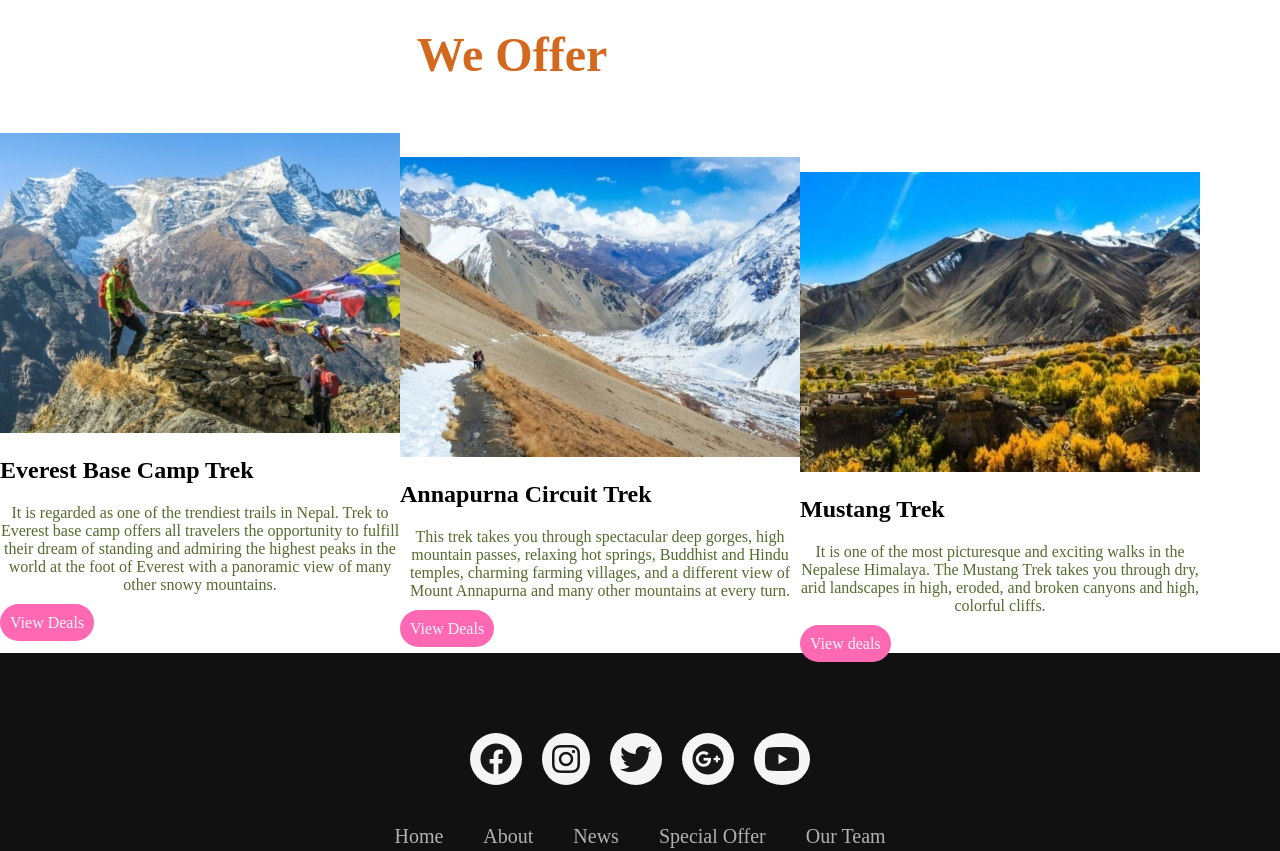
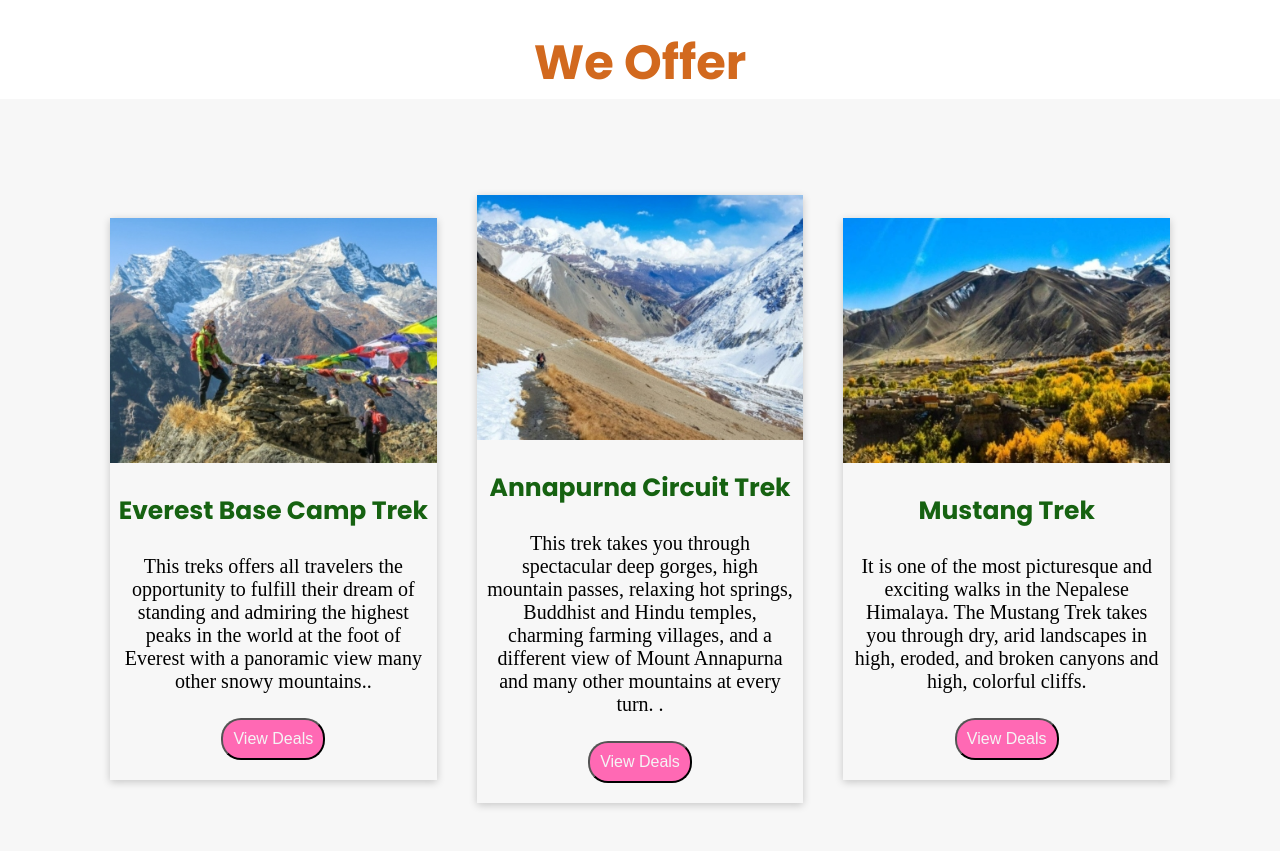
Before and after one commit to Santos-uprety/Mountain-Explorers, a plain HTML site: page index.html in a window 1280 px wide. Shown: the part 1100-1951 px from the top of the page. Drawn offline with Linux system fonts and the light colour scheme.

Commit message:
Add some changes to the container class

```diff
--- a/assets/css/style.css
+++ b/assets/css/style.css
@@ -2,8 +2,8 @@
 
 
 * {
-    padding: 0;
-    margin: 0;
+    padding: 0px;
+    margin: 0px;
     box-sizing: border-box;
 }
 
@@ -114,6 +114,7 @@ header {
     width: 80%;
     padding: 30px 30px 30px;
 
+
 }
 
 .about h1{
@@ -123,6 +124,8 @@ header {
    color: brown;
     text-align: center;
 
+
+
 }
 .about p{
     font-family: 'Roboto';
@@ -131,50 +134,67 @@ header {
     margin left: 50px;
 
 
+}
+/* offer section*/
+
+.topic{
+    text-align: center;
+    font-size: 1.5em;
+    color: chocolate;
+    font-family: 'Poppins';
+}
+.container{
+    width: 100%;
+    min-height: 100vh;
+    background-color: #f7f7f7;
+    display: flex;
+    justify-content: center;
+    align-items: center;
+    padding: 0px 90px;
 
 
 }
-/* offer section*/
-.packages{
-    width: 80%;
+.content-section{
+    display: flex;
+    justify-content: center;
+    align-items: center;
+    text-align: center;
+}
+.content-section .card{
+    flex: 1;
+    margin: 20px 20px;
+    box-shadow: 0px 2px 8px 0px rgba(0, 0,0, 0.2);
+}
+.content-section .card img{
+    width: 100%;
+    height: auto;
+}
+.content-section .card h4{
+    margin: 25px 0px;
+    font-size: 25px;
+    font-family: 'Poppins';
+    color: #166211;
+}
+.content-section .card p{
+    font-size:20px;
+    margin-bottom: 25px;
+    padding:0px 10px;
+}
+.content-section .card button{
+    margin-bottom: 20px;
+    color:whitesmoke;
+    background-color: hotpink;
+    border-radius: 20px;
+    padding: 10px 10px;
+    font-size: 1em;
+}
+.content-section .card button:hover{
+    background-color: blue;
+}
 
 
 
 
-}
-.topic{
-    text-align: center;
-    font-size: 2em;
-    color: chocolate;
-}
-.row{
-    display: flex;
-    align-items: center;
-    justify-content: space-around
-
-
-
-
-
-}
- .row .column{
-    display: flexbox;
-    flex-direction: column;
- }
-    .packages .row{
-        margin-top: 30px;
-    }
-
-    .row h4{
-        font-size: 1.5em;
-        margin: 20px auto;
-
-    }
-.row p{
-    text-align: center;
-    color: darkolivegreen;
-    margin-bottom: 20px;
-}
 /* footer section */
 
 footer{
@@ -192,7 +212,7 @@ footer{
 .social-links a{
     text-decoration: none;
     padding: 10px;
-    background-color: whitesmoke;
+    background-color:whitesmoke;
     margin: 10px;
     border-radius: 50%;
 }
--- a/index.html
+++ b/index.html
@@ -62,52 +62,53 @@
 
         </div>
         <!--offer section-->
-        <section class="packages">
             <div class="topic">
                 <h1>We Offer</h1>
             </div>
+        <div class="container">
+            <div class="content-section">
+                <div class="card">
+                    <img src="assets/images/everest.jpg" alt="">
 
-            <div class="row">
-                <div class="column">
-                    <img src="assets/images/everest.jpg" alt="">
                     <h4>Everest Base Camp Trek</h4>
 
-                    <p>It is regarded as one of the trendiest trails in Nepal. Trek to Everest base camp offers
+                    <p> This treks offers
                         all travelers the opportunity to fulfill their dream of
                         standing and admiring the highest peaks in the world at the foot of Everest
-                        with a panoramic view of many other snowy mountains.</p>
+                        with a panoramic view many other snowy mountains..</p>
 
-                        <a href="#" class="button">View Deals</a>
+                        <button>View Deals</button>
+
                 </div>
-                <div class="row">
-                <div class="column">
+
+                <div class="card">
                     <img src="assets/images/annapurna.jpg" alt="">
                     <h4>Annapurna Circuit Trek</h4>
 
                     <p>This trek takes you through spectacular deep gorges, high mountain passes,
                         relaxing hot springs, Buddhist and Hindu temples,
-                        charming farming villages, and a different view of Mount Annapurna
-                        and many other mountains at every turn.</p>
+                        charming farming villages, and a different view of Mount Annapurna and many other mountains at every turn.
+                       .</p>
 
-                    <a href="#" class="button">View Deals</a>
+                    <button>View Deals</button>
 
                 </div>
-                <div class="row">
-                    <div class="column">
+
+                    <div class="card">
                         <img src="assets/images/Mustang.jpg" alt="">
                         <h4>Mustang Trek</h4>
                        <p>It is one of the most picturesque and exciting walks in the Nepalese Himalaya.
                             The Mustang Trek takes you through dry, arid landscapes in high,
                             eroded, and broken canyons and high, colorful cliffs.</p>
 
-                        <a href="#" class="button">View deals</a>
+                        <button>View Deals</button>
 
 
 
                 </div>
             </div>
 
-      </section>
+      </div>
       <footer>
 
      <div class="footercontainer">
```
